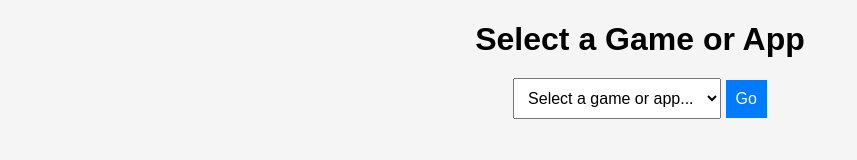
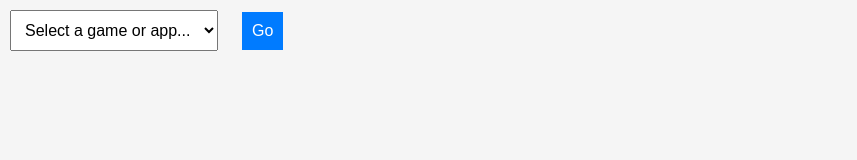
Before and after one commit to ThemasterHaker/ThemasterHaker.website, a plain HTML site: page index.html in a window 1280 px wide. Shown: the whole page, without its empty margins (0-857 px from the left). Drawn offline with Linux system fonts and the light colour scheme.

Commit message:
Update index.html

```diff
--- a/index.html
+++ b/index.html
@@ -6,24 +6,14 @@
     <title>Game Selection</title>
     <style>
         body {
-            font-family: Arial, sans-serif;
             margin: 0;
             padding: 0;
             background-color: #f5f5f5;
         }
 
-        .container {
-            text-align: center;
-            margin-top: 20px;
-        }
-
-        h1 {
-            margin-bottom: 20px;
-        }
-
         select, button {
             padding: 10px;
-            margin-bottom: 20px;
+            margin: 10px;
             font-size: 16px;
         }
 
@@ -39,16 +29,14 @@
             background-color: #0056b3;
         }
 
-        #websiteContainer {
+        iframe {
             width: 100%;
-            height: calc(100vh - 100px); /* Adjust height to fit iframe and leave room for button */
+            height: calc(100vh - 60px); /* Adjust height to fit iframe and leave room for button */
             border: none;
         }
     </style>
 </head>
 <body>
-    <div class="container">
-        <h1>Select a Game or App</h1>
     <select id="gameSelect">
         <option value="">Select a game or app...</option>
         <option value="https://www.amazon.com/">Amazon</option>
@@ -65,19 +53,19 @@
         <option value="https://www.discord.com/">Discord</option>
     </select>
     <button onclick="openSelectedGame()">Go</button>
-    </div>
 
     <iframe id="websiteContainer" frameborder="0"></iframe>
 
     <script>
         function openSelectedGame() {
             var select = document.getElementById("gameSelect");
-            var selectedOption = select.options[select.selectedIndex];
-            var url = selectedOption.value;
+            var url = select.value;
             var iframe = document.getElementById("websiteContainer");
 
             if (url !== "") {
                 iframe.src = url;
+                select.style.display = 'none'; // Hide the select dropdown after selecting
+                document.querySelector('button').style.display = 'none'; // Hide the "Go" button after selecting
             } else {
                 alert("Please select a game or app.");
             }
```
Lines whose indentation alone changed are shown as unchanged.
